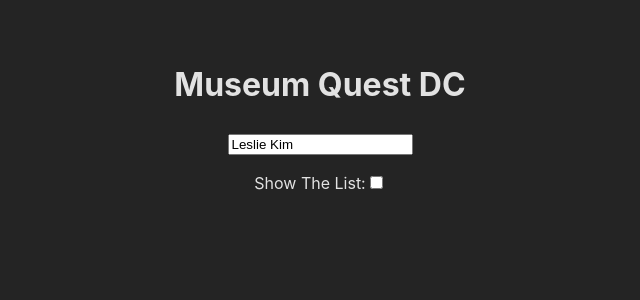
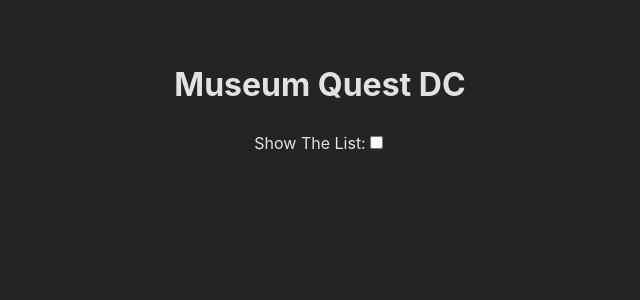
Before and after one commit to leslieyjkim/BlogList, a React (Vite) app in the folder My_BlogList/: page / in a window 1280 px wide. Shown: the top 300 px of the page, without its empty margins (320-960 px from the left). Built offline with nearby package versions, Linux system fonts and the light colour scheme; the HTML template or start-up script is replaced by a standard one.

Commit message:
Delete the input element in App.jsx

```diff
--- a/My_BlogList/src/App.jsx
+++ b/My_BlogList/src/App.jsx
@@ -12,7 +12,9 @@ function App() {
   // And that state is gonna cause the re-rendering of our whole app when it changes.
   // Because checkbox is gonna live at the top level.
   const [showList, setShowList] = useState(false); //boolean state
-  const [user, setUser] = useState('Leslie Kim');
+
+
+  // const [user, setUser] = useState('Leslie Kim');
 
   //this is process section before displaying
   //form this data (object) and pass it down to the component of 'BlogList'
@@ -35,13 +37,13 @@ function App() {
     <div>
       {/* <BlogSummary title="Lorem Ipsum Monkey Fuzz" author="Nally" date="2023-01-01" url="http://example.com/path.html"/> */}
       <h1>Museum Quest DC</h1>
-      <p>
+      {/* <p>
         <input
           type="text"
           onChange={(event) => { setUser((prev) => {return event.target.value}) }}
           value={user}
         />
-      </p>
+      </p> */}
       <p>Show The List:
         <input
           type="checkbox"
--- a/My_BlogList/src/components/BlogList.jsx
+++ b/My_BlogList/src/components/BlogList.jsx
@@ -24,7 +24,7 @@ import { useState } from 'react';
 
 const BlogList = (props) => {
 
-    const [clickCount, setClickCount] = useState(0);
+    const [clickCount, setClickCount] = useState(0); //Global counts
 
     return (<div className="blog_list">
         <h2>Museum List</h2>
--- a/My_BlogList/src/components/BlogSummary.jsx
+++ b/My_BlogList/src/components/BlogSummary.jsx
@@ -8,11 +8,11 @@ import './BlogSummary.css';
 import {useState} from 'react';
 
 const BlogSummary = (props) => {
-    const [localCount, setLocalCount] = useState(0);
+    const [localCount, setLocalCount] = useState(0); //Local counts
 
     const clickHandler = () => { //one clickHandler has 2 different things, counts all at once. 1 clicked -> 2 counts each one for total/ the other for local.
         props.setClickCount((prev) => prev + 1); //Global setter for the total.
-        setLocalCount((prev) => prev + 1); //Local setter for the each card. Pass in a callback, then takes (prev). This 'prev'is different prev with above line.
+        setLocalCount((prev) => prev + 1); //Local setter for the each card. Pass in a callback, then takes (prev). This 'prev'is different with above line's 'prev'.
     };
 
     return (
```
